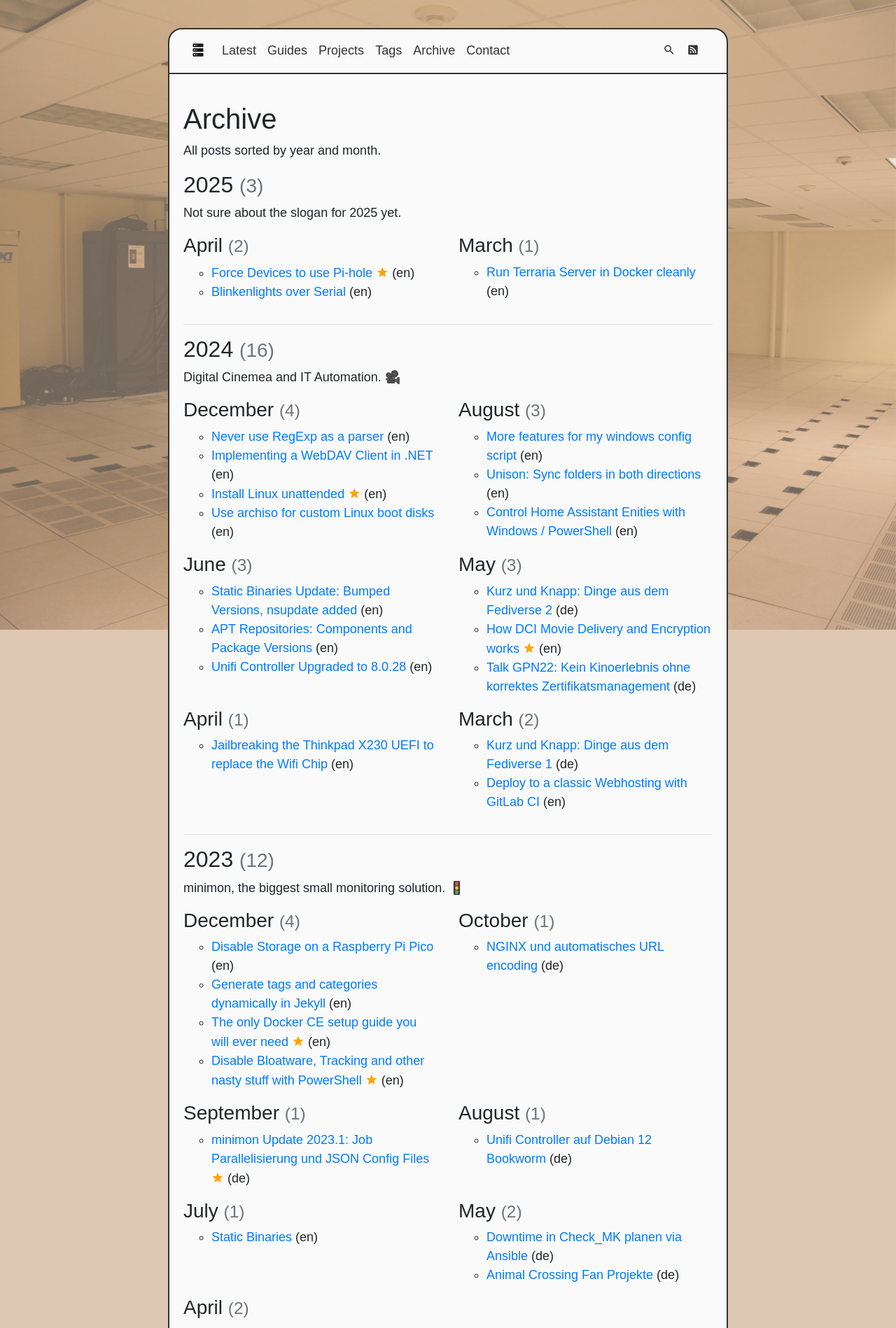
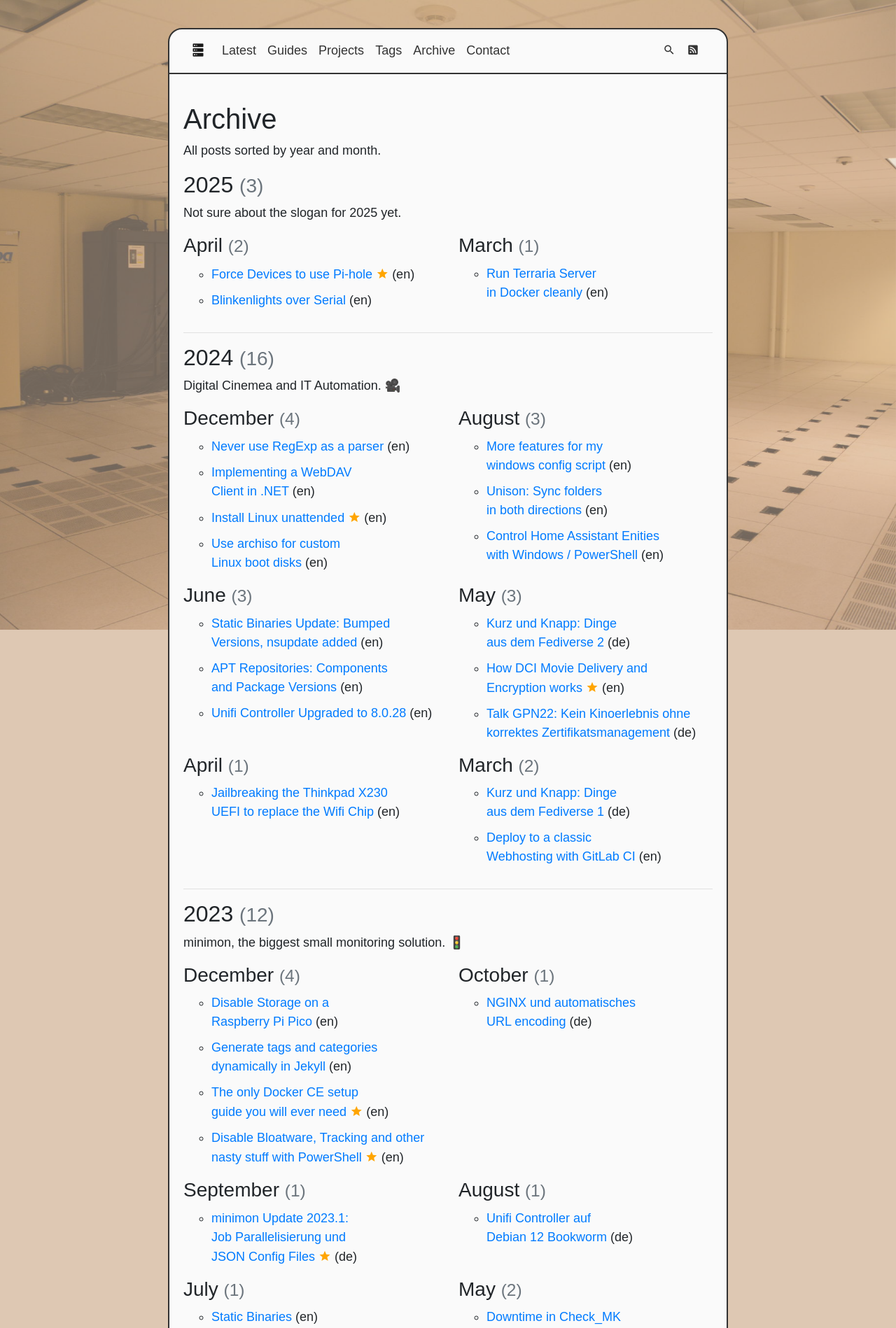
Before and after one commit to perryflynn/serverless.industries, a Jekyll site: the page built from src/archive.html, in a window 1280 px wide. Shown: the top 1898 px of the page at 70% size. Built offline with Jekyll 4.4.1, drawn with Linux system fonts in a browser that asks for light colours.

Commit message:
add balanced wrapping to headlines and archive list items

```diff
--- a/src/archive.html
+++ b/src/archive.html
@@ -10,6 +10,7 @@ locale: en
 
 {% assign archiveposts = site.categories.frontpage | sort: "date" | reverse | group_by: "year" %}
 
+<div class="archivelist">
 {% for year in archiveposts %}
     {% unless forloop.first %}
     <hr>
@@ -43,32 +44,4 @@ locale: en
 
     </div>
 {% endfor %}
-
-{% comment %}
-<div class="row postlist">
-
-    {% for post in paginator.posts %}
-        {% assign nowts = 'now' | date: '%s' %}
-        {% assign postts = post.date | date: '%s' %}
-        <div class="col-xs-12 col-md-6 postlistitem{% if nowts < postts %} future{% endif %}{% if post.draft %} draft{% endif %}{% if post.published == false %} unpublished{% endif %}">
-            <article>
-                <h3><a href="{{ post.url | relative_url }}">{{ post.title }}</a></h3>
-                <p>
-                    {% include tagiconrow.html current_post=post %}
-                    {{ post.excerpt|strip_html }} [...]
-
-                    <em>
-                        {% if post.posttype == "post" %}- written on <time datetime="{{post.date|date: '%Y-%m-%d'}}">{{post.date|date: '%d. %B %Y'}}</time>{% endif %}
-                        <!-- written by {{post.author}}
-                        on {{post.date|date: '%d. %B %Y'}} -->
-                        {% if nowts < postts %}(future){% endif %}
-                        {% if post.draft %}(draft){% endif %}
-                        {% if post.published == false %}(unpublished){% endif %}
-                    </em>
-                </p>
-            </article>
-        </div>
-    {% endfor %}
-
 </div>
-{% endcomment %}
--- a/src/css/main.scss
+++ b/src/css/main.scss
@@ -257,6 +257,15 @@ ul {
     opacity: .5;
 }
 
+h3 {
+    text-wrap: balance;
+}
+
+.archivelist li {
+    margin: 10px auto;
+    text-wrap: balance;
+}
+
 .paginator {
     margin-top: 20px;
 
```
